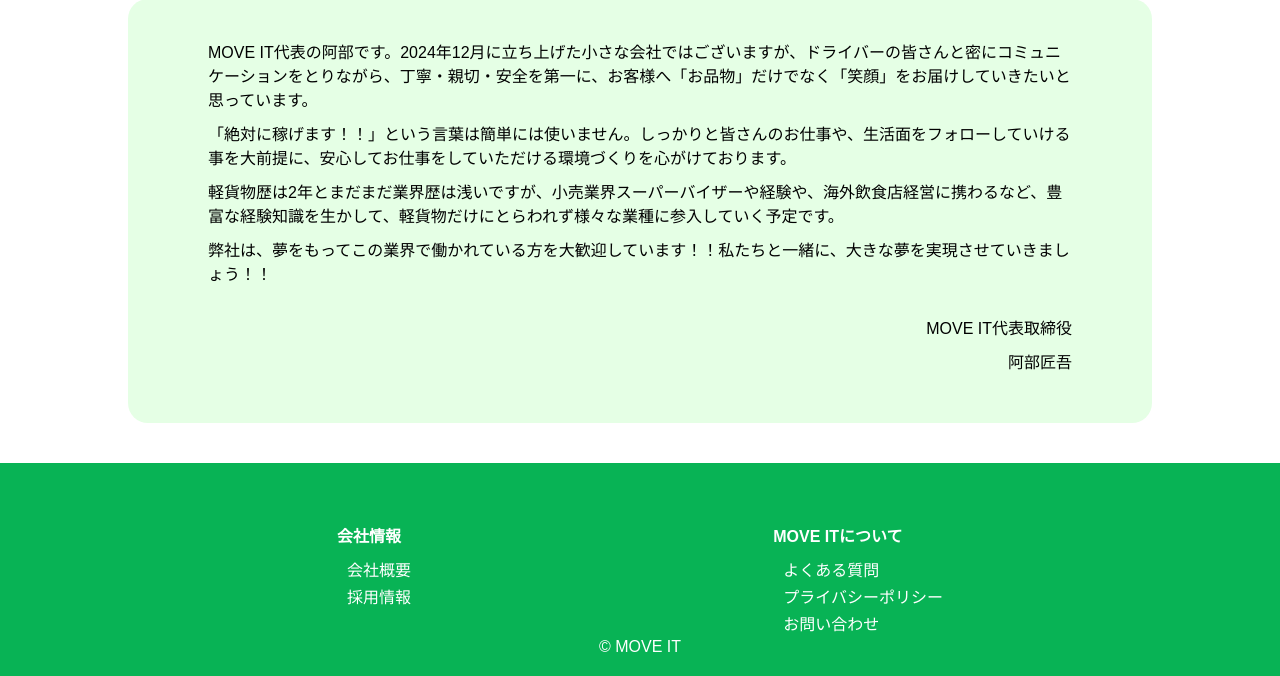
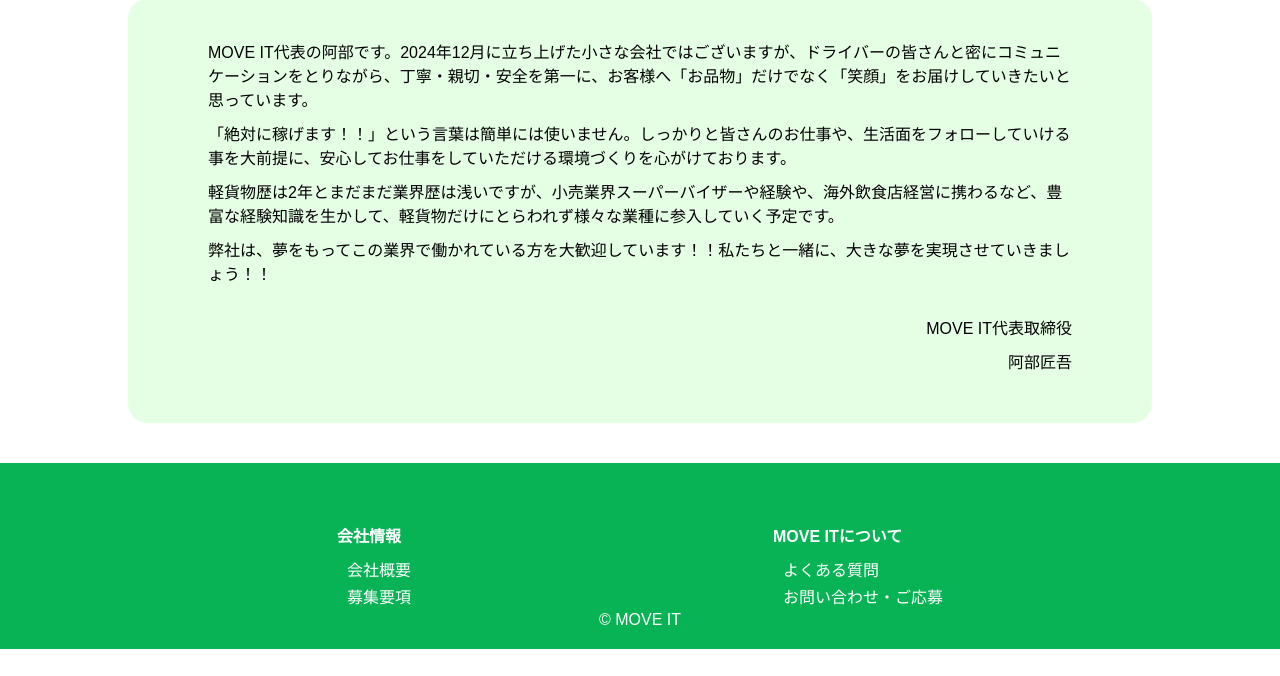
Before and after one commit to takashimomose/move-it, a Laravel app: page /ceo in a window 1280 px wide. Shown: the part 654-1330 px from the top of the page. After the commit the page ends 1303 px from the top, so only its background shows below. Run offline with Laravel 10, Linux system fonts and the light colour scheme; some web fonts are replaced.

Commit message:
お問い合わせアイコンのリンク修正、フッターのリンク修正

```diff
--- a/src/resources/views/layouts/app.blade.php
+++ b/src/resources/views/layouts/app.blade.php
@@ -21,7 +21,7 @@
     <header id="header" class="header">
         <div class="header-wrapper">
             <a href="#" class="instagram-icon"><img src="images/instagram.svg" alt=""></a>
-            <a href="#" class="inquiry-icon"><img src="images/inquiry.svg" alt=""></a>
+            <a href="{{ route('contact.show') }}" class="inquiry-icon"><img src="images/inquiry.svg" alt=""></a>
             <a href="{{ route('contact.show') }}" class="floating-btn">お問い合わせ・ご応募</a>
             <a href="{{ route('index') }}"><img class="logo" src="images/logo.svg" alt=""></a>
             {{-- <h1>Delivering Smiles.</h1> --}}
@@ -74,16 +74,15 @@
             <li class="item">
                 <p class="title">会社情報</p>
                 <ul class="footer-menu">
-                    <li><a href="#">会社概要</a></li>
-                    <li><a href="#">採用情報</a></li>
+                    <li><a href="{{ route('index') }}#company">会社概要</a></li>
+                    <li><a href="{{ route('index') }}#recruit">募集要項</a></li>
                 </ul>
             </li>
             <li class="item">
                 <p class="title">MOVE ITについて</p>
                 <ul class="footer-menu">
-                    <li><a href="#">よくある質問</a></li>
-                    <li><a href="#">プライバシーポリシー</a></li>
-                    <li><a href="#">お問い合わせ</a></li>
+                    <li><a href="{{ route('index') }}#faq">よくある質問</a></li>
+                    <li><a href="{{ route('contact.show') }}">お問い合わせ・ご応募</a></li>
                 </ul>
             </li>
         </ul>
```
